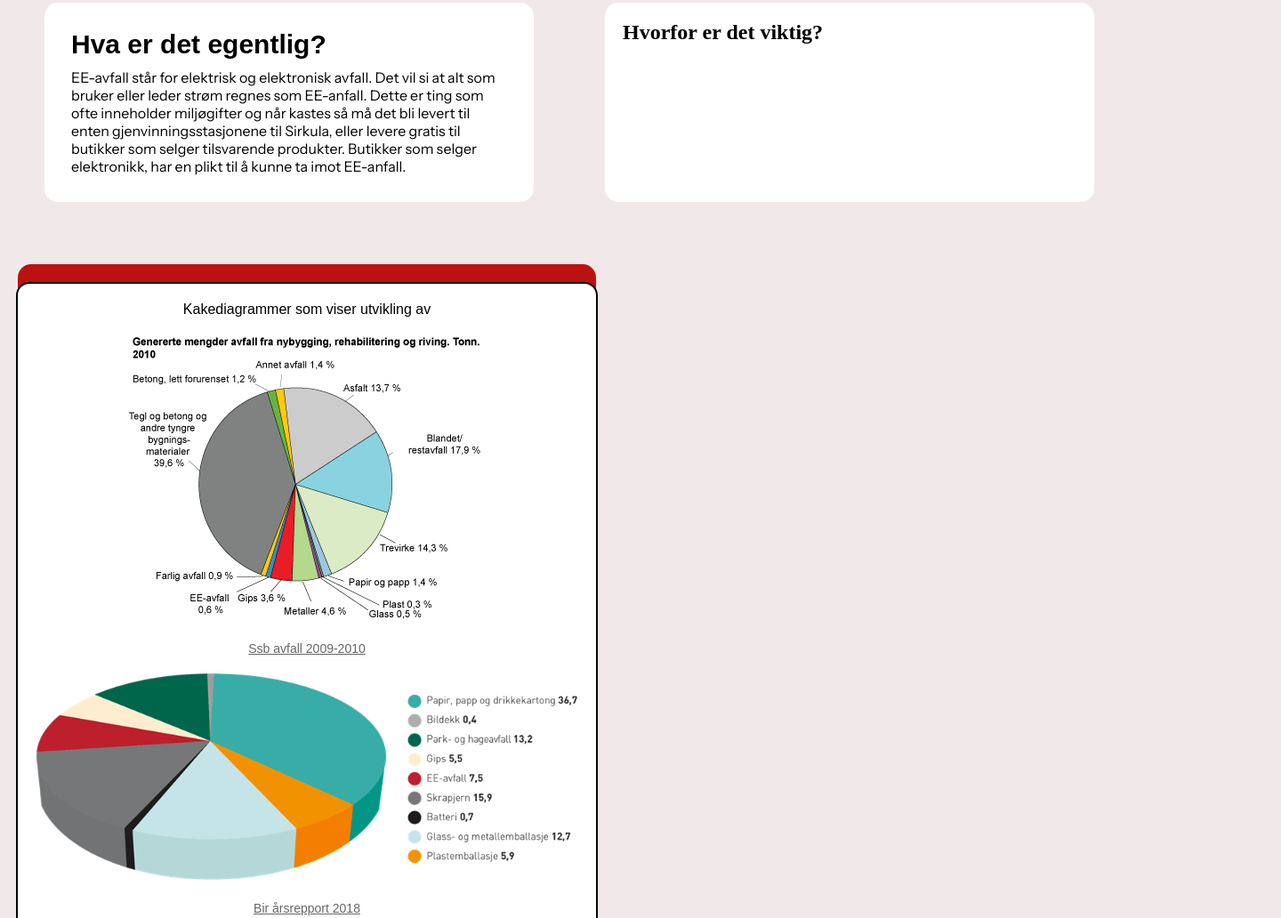
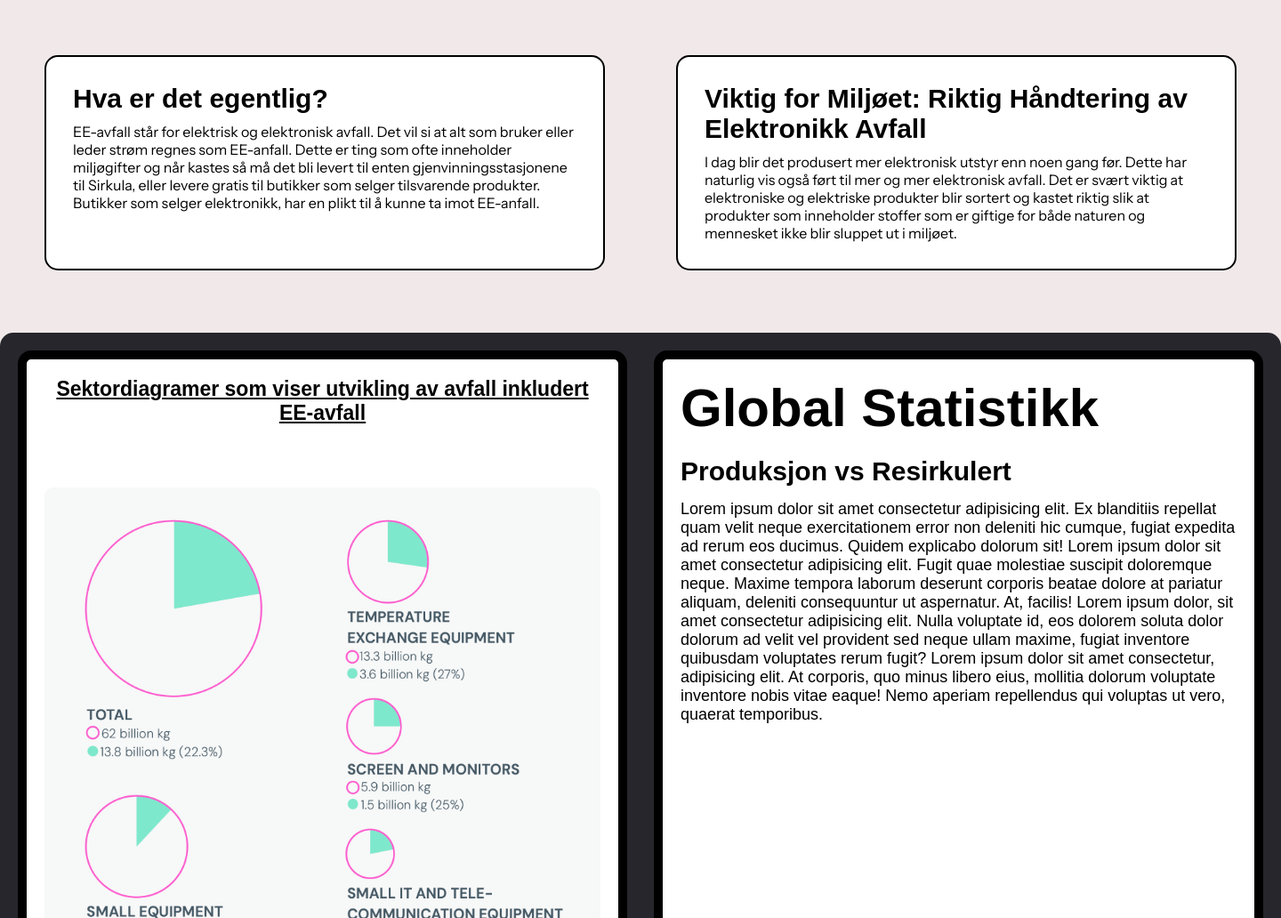
Before and after one commit to Alexmour0907/Alexmour0907.github.io, a plain HTML site: page Tverrfagelig-uke2/barekraft.html in a window 1280 px wide. Shown: the part 748-1780 px from the top of the page at 89% size, 1440 px wide, since content can reach past the window. Drawn offline with Linux system fonts and the light colour scheme.

Commit message:
Har fått fikset boksen(e)

```diff
--- a/Tverrfagelig-uke2/barekraft.css
+++ b/Tverrfagelig-uke2/barekraft.css
@@ -2,6 +2,7 @@
 .item2 {grid-area: header;}
 .item3 {grid-area: main;}
 .item4 {grid-area: footer;}
+.statistics {grid-area: statistics;}
 
 .grid-container {
     display: grid;
@@ -11,6 +12,7 @@
         'menu  menu   menu   menu  menu  menu'
         'header header header header header header'
         'main   main    main    main    main    main'
+        'statistics statistics statistics statistics statistics statistics'
         'footer footer  footer  footer  footer  footer';
 }
 
@@ -25,6 +27,7 @@
     background: #ffffff;
     margin: 30px 30px;
     border-radius: 15px;
+    border: 2px solid black;
 }
 .item2 h1{
     display: flex;
@@ -41,6 +44,7 @@
     font-weight: 600;
     font-size: 25px;
     margin: 10px;
+
 }
 
 .item3{
@@ -65,12 +69,14 @@
     margin: 30px 30px;
     border-radius: 15px;
     float: right;
+    border: 2px solid black;
 }
 
 .info-right img {
     max-width: 100%; /* Ensure the image does not exceed the container's width */
     height: auto; /* Maintain the aspect ratio */
     display: block; /* Remove any inline spacing */
+    border-radius: 15px;
 }
 
 .info-left{
@@ -78,7 +84,8 @@
     background: #ffffff;
     margin: 30px 30px;
     border-radius: 15px;
-    float: right;
+    border: 2px solid black;
+
 }
 .info-left p{
     font-family: "Instrument Sans", serif;
@@ -91,6 +98,20 @@
     font-family: 'Poppins', sans-serif;
     font-weight: 600;
     font-size: 30px;
+    margin: 10px;
+}
+
+.info-right h2{
+    font-family: 'Poppins', sans-serif;
+    font-weight: 600;
+    font-size: 30px;
+    margin: 10px;
+}
+
+.info-right p{
+    font-family: "Instrument Sans", serif;
+    font-optical-sizing: auto;
+    font-size: 16px;
     margin: 10px;
 }
 
@@ -120,14 +141,13 @@
 
 .statistics {
     display: flex;
-    flex-direction: column;
-    align-items: center;
-    background: #bd1111;
-    padding: 20px;
+    flex-direction: row;
+    /* align-items: center; */
+    background: #26262c;
+    padding: 20px 20px;
     border-radius: 15px;
     margin: 20px auto;
-    width: 90%;
-    width: 100%;
+    width: 1400px;
     clear: both;
 }
 
@@ -135,7 +155,7 @@
     background: rgb(255, 255, 255);
     border-radius: 15px;
     padding: 20px;
-    border: 2px solid black;
+    border: 10px solid black;
     width: 100%;
     margin-bottom: 20px;
 }
@@ -143,8 +163,9 @@
 .stat-text {
     text-align: center;
     font-family: 'Poppins', sans-serif;
-    font-size: 16px;
-    margin-bottom: 20px;
+    font-size: 23px;
+    margin-bottom: 70px;
+    text-decoration: underline;
 }
 
 .stat-items {
@@ -187,7 +208,26 @@
     border-radius: 15px;
     padding: 20px;
     width: 100%;
-    border: 2px solid black;
+    border: 10px solid black;
+    margin-left: 30px;
+}
+
+.text-box h1 {
+    font-family: 'Poppins', sans-serif;
+    font-size: 60px;
+    margin-bottom: 20px;
+}
+
+.text-box h2 {
+    font-family: 'Poppins', sans-serif;
+    font-size: 30px;
+    margin-bottom: 15px;
+}
+
+.text-box p {
+    font-family: 'Poppins', sans-serif;
+    font-size: 18px;
+    margin-bottom: 20px;
 }
 
 * {
--- a/Tverrfagelig-uke2/barekraft.html
+++ b/Tverrfagelig-uke2/barekraft.html
@@ -12,7 +12,6 @@
 </head>
 <body>
     <div class="grid-container">
-
         <div class="item1">
             <ul>
                 <li><a href="/index.html">Home</a></li>
@@ -52,28 +51,35 @@
                         eller levere gratis til butikker som selger tilsvarende produkter. Butikker som selger elektronikk, har en plikt til å kunne ta imot EE-anfall.</p>
                 </div>
                 <div class="info-right">
-                    <h2>Hvorfor er det viktig?</h2>
+                    <h2>Viktig for Miljøet: Riktig Håndtering av Elektronikk Avfall</h2>
+                    <p>I dag blir det produsert mer elektronisk utstyr enn noen gang før.
+                        Dette har naturlig vis også ført til mer og mer elektronisk avfall.
+                        Det er svært viktig at elektroniske og elektriske produkter blir sortert og
+                        kastet riktig slik at produkter som inneholder stoffer som er giftige for både naturen og mennesket ikke blir sluppet ut i miljøet.</p>
+                </div>
+            </div>
         </div>
         <div class="statistics">
             <div class="stat-box">
-                        <p class="stat-text">Kakediagrammer som viser utvikling av</p>
+                <h1 class="stat-text">Sektordiagramer som viser utvikling av avfall inkludert EE-avfall</h1>
                     <div class="stat-items">
                         <div class="gammel_kake">
-                                <img src="/Tverrfagelig-uke2/bilder/gammel_kake_stat.gif" alt="Picture 1">
+                            <img src="/Tverrfagelig-uke2/bilder/Fn_global.png" alt="Picture 1">
                             <p class="source-text"><a href="https://www.ssb.no/natur-og-miljo/statistikker/avfbygganl/aar/2011-12-13">Ssb avfall 2009-2010</a></p>
                         </div>
                         <div class="ny_kake">
-                                <img src="/Tverrfagelig-uke2/bilder/statistikk_kake.png" alt="Picture 2">
+                            <img src="/Tverrfagelig-uke2/bilder/Fn_lastebil.png" alt="Picture 2">
                             <p class="source-text"><a href="https://bir.no/om-bir/%C3%A5rsrapporten-2018/avfallsstatistikk/statistikk/">Bir årsrepport 2018</a></p>
                         </div>
                     </div>
                 </div>
                 <div class="text-box">
-                        <h1>Statistikk</h1>
-                        <p>Potensiel tekst og bilde</p>
+                    <h1>Global Statistikk</h1>
+                    <h2>Produksjon vs Resirkulert</h2>
+                    <p>Lorem ipsum dolor sit amet consectetur adipisicing elit. Ex blanditiis repellat quam velit neque exercitationem error non deleniti hic cumque, fugiat expedita ad rerum eos ducimus. Quidem explicabo dolorum sit! Lorem ipsum dolor sit amet consectetur adipisicing elit. Fugit quae molestiae suscipit doloremque neque. Maxime tempora laborum deserunt corporis beatae dolore at pariatur aliquam, deleniti consequuntur ut aspernatur. At, facilis! Lorem ipsum dolor, sit amet consectetur adipisicing elit. Nulla voluptate id, eos dolorem soluta dolor dolorum ad velit vel provident sed neque ullam maxime, fugiat inventore quibusdam voluptates rerum fugit? Lorem ipsum dolor sit amet consectetur, adipisicing elit. At corporis, quo minus libero eius, mollitia dolorum voluptate inventore nobis vitae eaque! Nemo aperiam repellendus qui voluptas ut vero, quaerat temporibus.</p>
                 </div>
             </div>
         </div>
-        </div>
+    <div>
 </body>
 </html>
```
Also changed, not shown: Tverrfagelig-uke2/bilder/Fn_global.png (added), Tverrfagelig-uke2/bilder/Fn_lastebil.png (added). Lines whose indentation alone changed are shown as unchanged.
